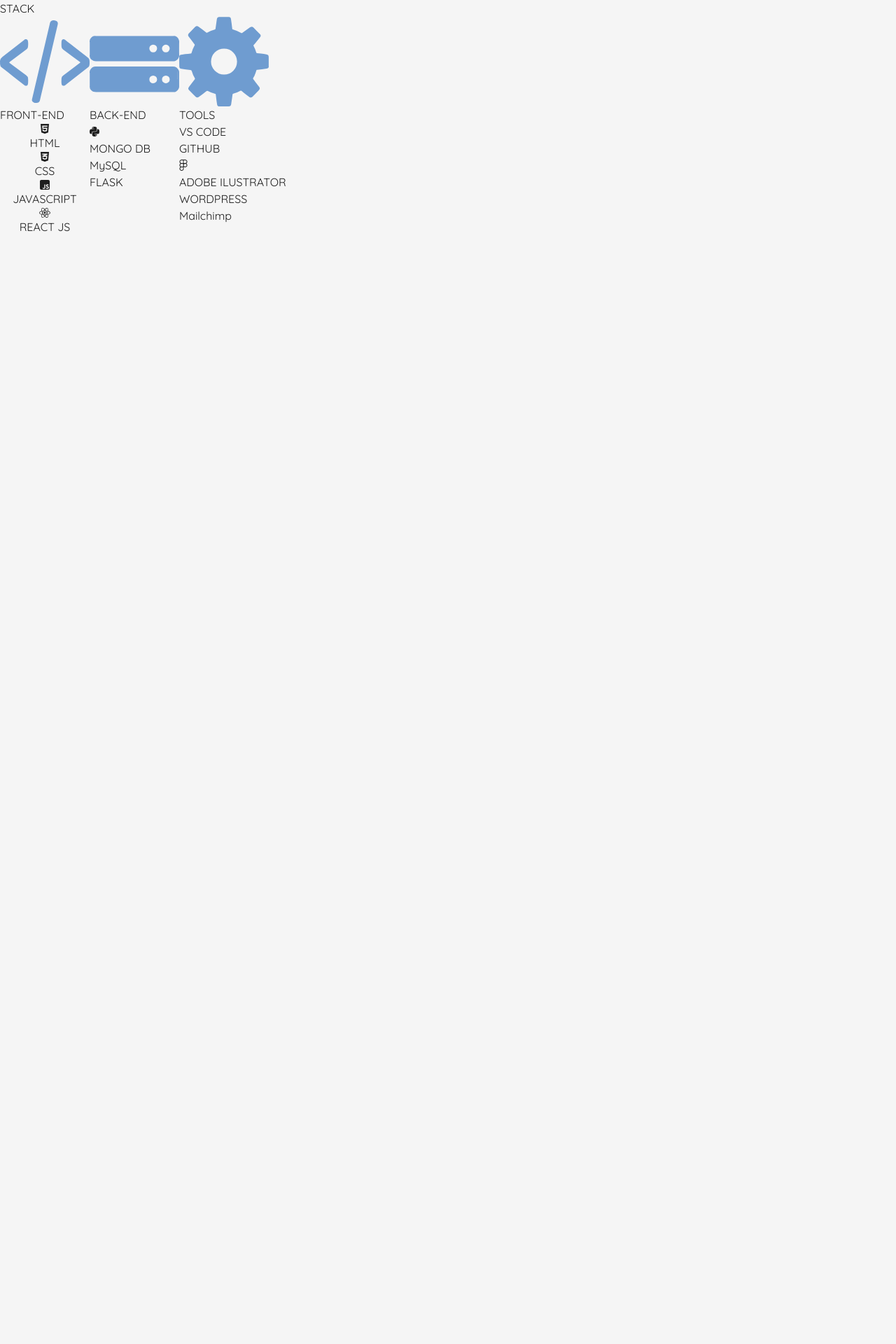
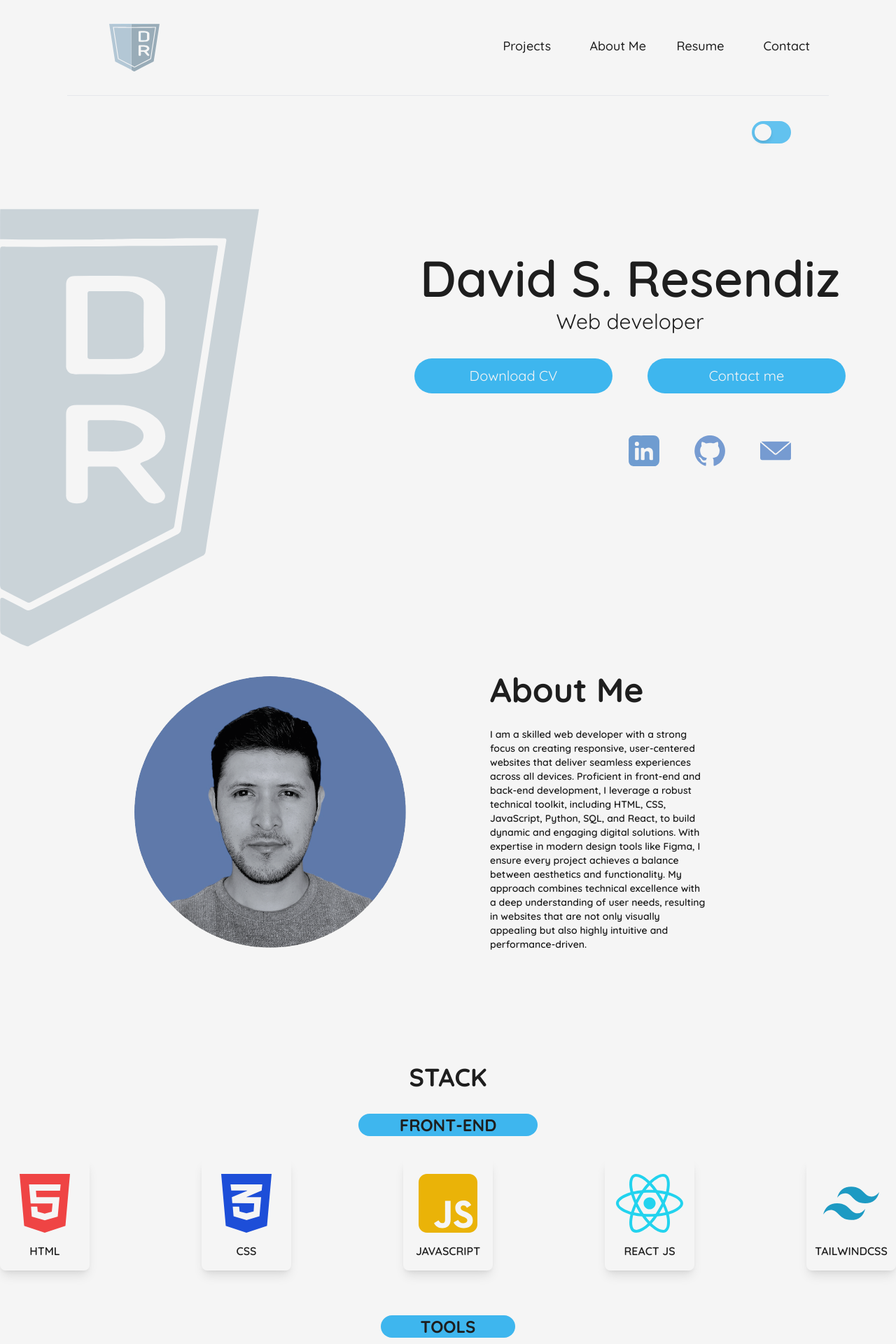
Before and after one commit to DvQb/drs-portfolio, a React (Vite) app: page / in a window 1280 px wide. Shown: the top 1920 px of the page at 70% size. Before the commit the page ends 800 px from the top, so only its background shows below. Built offline with nearby package versions, Linux system fonts and the light colour scheme.

Commit message:
stack section created

```diff
--- a/src/App.jsx
+++ b/src/App.jsx
@@ -17,7 +17,7 @@
     return (
     <>
 
-     <Stack/>
+     <Index/>
 
     </>
     )
--- a/src/components/AboutMe.jsx
+++ b/src/components/AboutMe.jsx
@@ -6,7 +6,7 @@
 
         <img src={Dsr}  className=" w-[420px] h- border-none rounded-full"/>
         <div className="w-[80%]">
-            <h3 className="mb-[30px] text-5xl font-quick font-bold ">About Me</h3>
+            <h2 className="mb-[30px] text-5xl font-quick font-bold ">About Me</h2>
             <p className="font-semibold text-sm">I am a skilled web developer with a strong focus on creating responsive, user-centered websites that deliver seamless experiences across all devices. Proficient in front-end and back-end development, I leverage a robust technical toolkit, including HTML, CSS, JavaScript, Python, SQL, and React, to build dynamic and engaging digital solutions.
                 With expertise in modern design tools like Figma, I ensure every project achieves a balance between aesthetics and functionality. My approach combines technical excellence with a deep understanding of user needs, resulting in websites that are not only visually appealing but also highly intuitive and performance-driven.</p>
         </div>
--- a/src/components/Stack.jsx
+++ b/src/components/Stack.jsx
@@ -1,44 +1,39 @@
 
 import { FontAwesomeIcon } from '@fortawesome/react-fontawesome'
 import { faCss3Alt, faHtml5, faSquareJs, faReact, faPython, faFigma, faSquareGit, faWordpress, faMailchimp  } from '@fortawesome/free-brands-svg-icons'
-import codeIcon from "../assets/img/code-icon.svg"
-import dataIcon from "../assets/img/data-icon.svg"
-import toolsIcon from "../assets/img/tools-icon.svg"
+import adobeI from "../assets/img/adobeI.svg"
+import tailwindIcon from "../assets/img/tailwindIcon.svg"
 
-
+const iconStyle = 'w-24 h-24 mb-2'
 
 const Stack = () => {
     return(
-        <section>
-        <h3 id="stack-title">STACK</h3>
-        <div className="flex">
-            <div className="flex flex-col">
-                <img src={codeIcon} alt="code-icon" className="w-32 aspect-square"/>
-                <span className="stack-button" id="stack-bt-title">FRONT-END</span>
-                <div className=' '>
-                <span className="iconStack"><FontAwesomeIcon icon={faHtml5}/>HTML</span>
-                <span className="iconStack"><FontAwesomeIcon icon={faCss3Alt}/>CSS</span>
-                <span className="iconStack"><FontAwesomeIcon icon={faSquareJs}/>JAVASCRIPT</span>
-                <span className="iconStack"><FontAwesomeIcon icon={faReact}/>REACT JS</span>
+
+        <section className="text-center pb-6">
+        <h2 className="font-bold text-4xl pt-8">STACK</h2>
+        <div className="gid justify-center">
+            <div className="flex flex-col gap-8 items-center py-8">
+                {/* <img src={codeIcon} alt="code-icon" className=" w-32 aspect-square"/> */}
+                <h3 id="stack-bt-title">FRONT-END</h3>
+                <div className="flex justify-center gap-40">
+                    <span className="iconStack"><FontAwesomeIcon icon={faHtml5} className={` ${iconStyle} text-red-500`}/>HTML</span>
+                    <span className="iconStack"><FontAwesomeIcon icon={faCss3Alt} className={` ${iconStyle} text-blue-700`}/>CSS</span>
+                    <span className="iconStack"><FontAwesomeIcon icon={faSquareJs} className={` ${iconStyle} text-yellow-500`}/>JAVASCRIPT</span>
+                    <span className="iconStack"><FontAwesomeIcon icon={faReact} className={` ${iconStyle} text-cyan-400 `}/>REACT JS</span>
+                    <span className="iconStack"><img src={tailwindIcon} className={`${iconStyle} `}/>TAILWINDCSS</span>
+                </div>
             </div>
+
+            <div className="flex flex-col items-center gap-8  py-8">
+                {/* <img src={toolsIcon}  alt="tools-icon" className="w-32 aspect-square"/> */}
+                <h3 className="w-[15%]">TOOLS</h3>
+                <div className="flex justify-center flex-wrap gap-40">
+                    <span className="iconStack"><FontAwesomeIcon icon={faSquareGit} className={` ${iconStyle} text-red-400`} />GITHUB</span>
+                    <span className="iconStack"><FontAwesomeIcon icon={faFigma} className={iconStyle}/>FIGMA</span>
+                    <span className="iconStack"><img src={adobeI} className={`${iconStyle}`}/>ADOBE ILUSTRATOR</span>
+                    <span className="iconStack"><FontAwesomeIcon icon={faWordpress} className={` ${iconStyle}  text-cyan-700`}/>WORDPRESS</span>
+                    <span className='iconStack'><FontAwesomeIcon icon={faMailchimp} className={` ${iconStyle} bg-yellow-400 rounded-full p-2 text-black`}/>MAILCHIMP</span>
                 </div>
-            <div className="flex flex-col">
-                <img src={dataIcon} alt="data-icon" className="w-32 aspect-square"/>
-                <span className="stack-button" id="stack-bt-title">BACK-END</span>
-                <span className="stack-button"><FontAwesomeIcon icon={faPython}/></span>
-                <span className="stack-button">MONGO DB</span>
-                <span className="stack-button">MySQL</span>
-                <span className="stack-button">FLASK</span>
-            </div>
-            <div className="flex flex-col">
-                <img src={toolsIcon}  alt="tools-icon" className="w-32 aspect-square"/>
-                <span className="stack-button" id="stack-bt-title">TOOLS</span>
-                <span className="stack-button">VS CODE</span>
-                <span className="stack-button">GITHUB</span>
-                <span className="stack-button"><FontAwesomeIcon icon={faFigma}/></span>
-                <span className="stack-button">ADOBE ILUSTRATOR</span>
-                <span className="stack-button">WORDPRESS</span>
-                <span className=''>Mailchimp</span>
             </div>
         </div>
     </section>
--- a/src/index.css
+++ b/src/index.css
@@ -15,6 +15,15 @@
  }
 
  .iconStack {
-  @apply flex flex-col justify-center text-center
+  @apply flex flex-col justify-center text-center w-32 aspect-square shadow-lg rounded-lg items-center py-4 font-semibold dark:bg-background/50
  }
+
+ .iconStyle {
+  @apply w-12 aspect-square
+ }
+
+ h3 {
+  @apply text-2xl font-bold bg-primary w-1/5 rounded-full
+ }
+
 }
--- a/src/pages/Index.jsx
+++ b/src/pages/Index.jsx
@@ -3,6 +3,7 @@
 import Showcase from "../components/Showcase"
 import Header from "../components/Header"
 import Footer from "../components/Footer"
+import Stack from "../components/Stack"
 
 
 const Index = () => {
@@ -13,6 +14,7 @@
             <Toggle/>
             <Showcase/>
             <AboutMe/>
+            <Stack/>
             <Footer/>
         </div>
     )
```
Also changed, not shown: src/assets/img/adobeI.svg (added), src/assets/img/tailwindIcon.svg (added).
